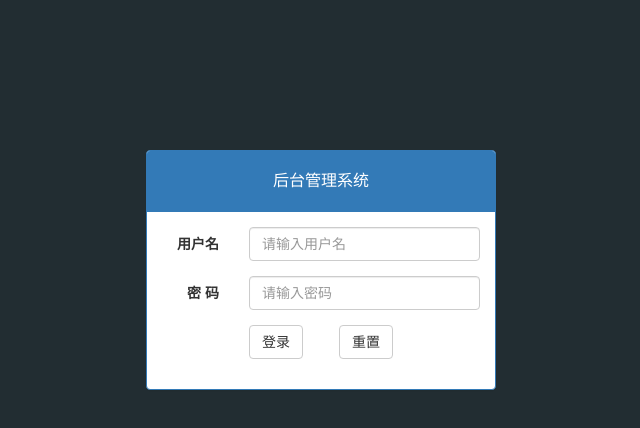
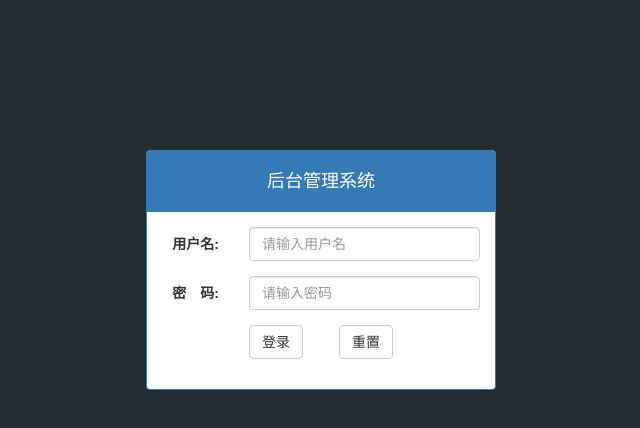
Before and after one commit to wwwhong/letao-sh, a website: page public/back/login.html in a window 1280 px wide. Shown: the full height of the page, 319-959 px from the left. Drawn offline with Linux system fonts and the light colour scheme.

Commit message:
第三次提交

```diff
--- a/public/back/css/common.css
+++ b/public/back/css/common.css
@@ -5,6 +5,7 @@
     text-align: center;
     height: 40px;
     line-height: 40px;
+    font-size: 18px;
 }
 .mt_150{
     margin-top: 150px;
--- a/public/back/login.html
+++ b/public/back/login.html
@@ -20,13 +20,13 @@
                 <div class="panel-body">
                     <form class="form-horizontal">
                         <div class="form-group">
-                            <label for="username" class="col-sm-3 control-label">用户名</label>
+                            <label for="username" class="col-sm-3 control-label">用户名:</label>
                             <div class="col-sm-9">
                                 <input type="text" class="form-control" id="username" placeholder="请输入用户名">
                             </div>
                         </div>
                         <div class="form-group">
-                            <label for="password" class="col-sm-3 control-label">密 码</label>
+                            <label for="password" class="col-sm-3 control-label">密　码:</label>
                             <div class="col-sm-9">
                                 <input type="password" class="form-control" id="password" placeholder="请输入密码">
                             </div>
```
